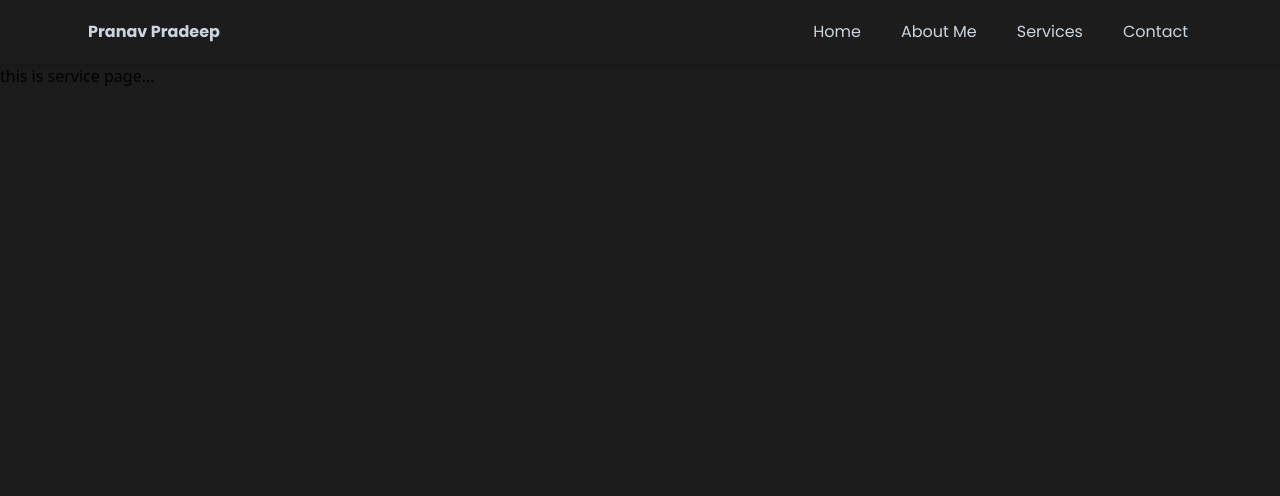
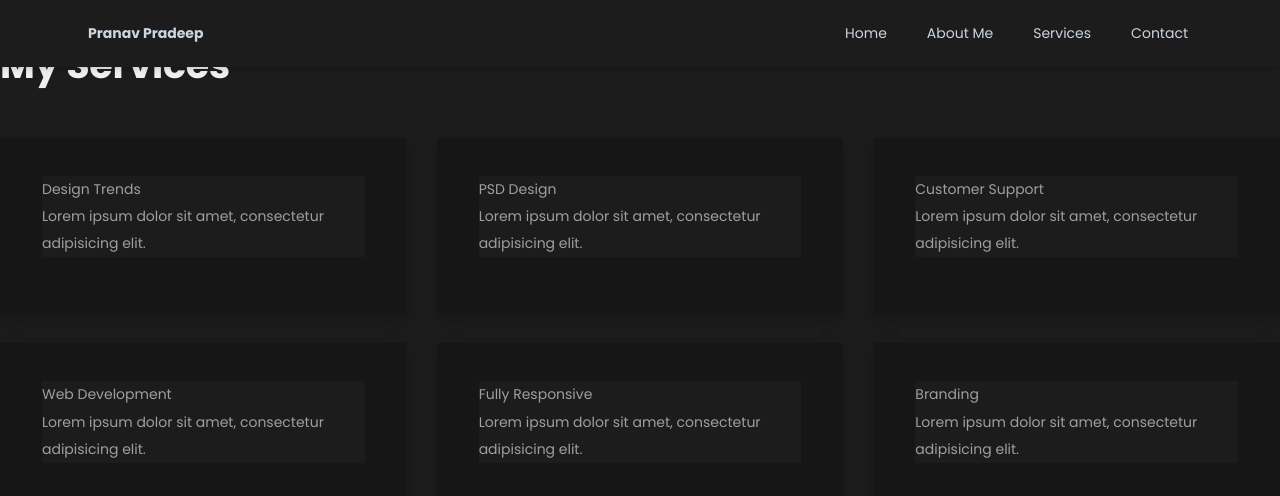
Before and after one commit to PranavPradeep390/MyPortfolio, a React (Create React App) app: page /services in a window 1280 px wide. Shown: the top 496 px of the page. Built offline with nearby package versions, Linux system fonts and the light colour scheme; a web font is replaced by a local one.

Commit message:
services started

```diff
--- a/package.json
+++ b/package.json
@@ -12,6 +12,7 @@
     "@testing-library/jest-dom": "^5.17.0",
     "@testing-library/react": "^13.4.0",
     "@testing-library/user-event": "^13.5.0",
+    "ionicons": "^7.4.0",
     "react": "^18.3.1",
     "react-dom": "^18.3.1",
     "react-icons": "^5.2.1",
--- a/src/components/Contact.jsx
+++ b/src/components/Contact.jsx
@@ -90,7 +90,7 @@ export const Contact = () => {
         </div>
 
         </div>
-  </div>
+        </div>
 </div>
 
   );
--- a/src/components/Services.jsx
+++ b/src/components/Services.jsx
@@ -1,10 +1,64 @@
-import React from 'react'
-function Services() {
+import React from 'react';
+// import 'ionicons/dist/css/ionicons.min.css';
+import './ServicesSection.css'; // Import your custom CSS file
+
+const Services = () => {
   return (
-    <div className='mt-16'>
-      <p>this is service page...</p>
+    <div className="services-section single-section snipcss-evYyI">
+      <div className="row">
+        <div className="col-12">
+          <div className="section-heading">
+            <p className="section-description">Services I offer to my clients</p>
+            <h2 className="section-title">My Services</h2>
+          </div>
+        </div>
+      </div>
+      <div className="row">
+        <div className="col-12 col-md-6 col-lg-4">
+          <div className="single-service">
+            <i className="icon service-icon ion-logo-css3"></i>
+            <h6 className="service-title">Design Trends</h6>
+            <p className="service-description">Lorem ipsum dolor sit amet, consectetur adipisicing elit.</p>
+          </div>
+        </div>
+        <div className="col-12 col-md-6 col-lg-4">
+          <div className="single-service">
+            <i className="icon service-icon ion-md-images"></i>
+            <h6 className="service-title">PSD Design</h6>
+            <p className="service-description">Lorem ipsum dolor sit amet, consectetur adipisicing elit.</p>
+          </div>
+        </div>
+        <div className="col-12 col-md-6 col-lg-4">
+          <div className="single-service">
+            <i className="icon service-icon ion-logo-ionic"></i>
+            <h6 className="service-title">Customer Support</h6>
+            <p className="service-description">Lorem ipsum dolor sit amet, consectetur adipisicing elit.</p>
+          </div>
+        </div>
+        <div className="col-12 col-md-6 col-lg-4">
+          <div className="single-service">
+            <i className="icon service-icon ion-logo-wordpress"></i>
+            <h6 className="service-title">Web Development</h6>
+            <p className="service-description">Lorem ipsum dolor sit amet, consectetur adipisicing elit.</p>
+          </div>
+        </div>
+        <div className="col-12 col-md-6 col-lg-4">
+          <div className="single-service rc-mb-0">
+            <i className="icon service-icon ion-md-move"></i>
+            <h6 className="service-title">Fully Responsive</h6>
+            <p className="service-description">Lorem ipsum dolor sit amet, consectetur adipisicing elit.</p>
+          </div>
+        </div>
+        <div className="col-12 col-md-6 col-lg-4">
+          <div className="single-service rc-mb-0">
+            <i className="icon service-icon ion-ios-rocket"></i>
+            <h6 className="service-title">Branding</h6>
+            <p className="service-description">Lorem ipsum dolor sit amet, consectetur adipisicing elit.</p>
+          </div>
+        </div>
+      </div>
     </div>
-  )
-}
+  );
+};
 
-export default Services
+export default Services;
--- /dev/null
+++ b/src/components/ServicesSection.css
@@ -0,0 +1,180 @@
+@import url('https://fonts.googleapis.com/css?family=Poppins:100,100i,200,200i,300,300i,400,400i,500,500i,600,600i,700,700i,800,800i,900,900i&display=swap');
+@import url('https://fonts.googleapis.com/css?family=Roboto:100,100i,300,300i,400,400i,500,500i,700,700i,900,900i&display=swap');
+@font-face {
+  font-family: "Ionicons";
+  src: url("https://kaleidoscopic-pie-2341a3.netlify.app/template/fonts/ionicons.eot?v=4.5.7");
+  src: url("https://kaleidoscopic-pie-2341a3.netlify.app/template/fonts/ionicons.eot?v=4.5.7#iefix") format("embedded-opentype"),
+    url("https://kaleidoscopic-pie-2341a3.netlify.app/template/fonts/ionicons.woff2?v=4.5.7") format("woff2"),
+    url("https://kaleidoscopic-pie-2341a3.netlify.app/template/fonts/ionicons.woff?v=4.5.7") format("woff"),
+    url("https://kaleidoscopic-pie-2341a3.netlify.app/template/fonts/ionicons.ttf?v=4.5.7") format("truetype"),
+    url("https://kaleidoscopic-pie-2341a3.netlify.app/template/fonts/ionicons.svg?v=4.5.7#Ionicons") format("svg");
+  font-weight: normal;
+  font-style: normal;
+}
+
+body {
+  direction: inherit;
+  color: #212529;
+  font-family: -apple-system, BlinkMacSystemFont, "Segoe UI", Roboto, "Helvetica Neue", Arial, "Noto Sans", sans-serif, "Apple Color Emoji", "Segoe UI Emoji", "Segoe UI Symbol", "Noto Color Emoji";
+  font-size: 1rem;
+  font-weight: 400;
+  line-height: 1.5;
+  text-align: left;
+}
+
+* {
+  box-sizing: border-box;
+}
+
+.col-12 {
+  padding-left: 15px;
+  padding-right: 15px;
+  position: relative;
+  width: 100%;
+}
+
+.col-12 {
+  -ms-flex: 0 0 100%;
+  flex: 0 0 100%;
+  max-width: 100%;
+}
+
+.row {
+  -ms-flex-wrap: wrap;
+  display: -ms-flexbox;
+  display: flex;
+  flex-wrap: wrap;
+  margin-left: -15px;
+  margin-right: -15px;
+}
+
+body {
+  background-color: #fff;
+  color: #212529;
+  font-family: -apple-system, BlinkMacSystemFont, "Segoe UI", Roboto, "Helvetica Neue", Arial, "Noto Sans", sans-serif, "Apple Color Emoji", "Segoe UI Emoji", "Segoe UI Symbol", "Noto Color Emoji";
+  font-size: 1rem;
+  font-weight: 400;
+  line-height: 1.5;
+  margin: 0;
+  text-align: left;
+}
+
+body {
+  background-color: #111;
+  color: #9f9f9f;
+  font-family: Poppins, sans-serif;
+  font-size: 14px;
+  font-weight: 400;
+  line-height: 1.95;
+  overflow: hidden;
+  position: relative;
+}
+
+html {
+  -webkit-tap-highlight-color: transparent;
+  -webkit-text-size-adjust: 100%;
+  font-family: sans-serif;
+  line-height: 1.15;
+}
+
+.single-section:not(:last-child) {
+  margin-bottom: 120px;
+}
+
+*,
+:after,
+:before {
+  box-sizing: border-box;
+}
+
+:selection {
+  background-color: #009e66;
+  color: #fff;
+}
+
+.col-12,
+.col-lg-4,
+.col-md-6 {
+  padding-left: 15px;
+  padding-right: 15px;
+  position: relative;
+  width: 100%;
+}
+
+@media (min-width: 768px) {
+  .col-md-6 {
+    -ms-flex: 0 0 50%;
+    flex: 0 0 50%;
+    max-width: 50%;
+  }
+}
+
+@media (min-width: 992px) {
+  .col-lg-4 {
+    -ms-flex: 0 0 33.33333%;
+    flex: 0 0 33.33333%;
+    max-width: 33.33333%;
+  }
+}
+
+.section-heading {
+  margin-bottom: 50px;
+  text-align: left;
+}
+
+.services-section .single-service {
+  background-color: #161616;
+  border-bottom: 2px solid transparent;
+  box-shadow: 0 6px 16px rgba(0, 0, 0, 0.2);
+  margin-bottom: 30px;
+  padding: 38px 42px;
+  transition: all 0.15s ease-in-out;
+}
+
+.services-section .single-service:hover {
+  border-bottom-color: #009e66;
+}
+
+.rc-mb-0 {
+  margin-bottom: 0 !important;
+}
+
+p {
+  margin-bottom: 1rem;
+  margin-top: 0;
+}
+
+.section-heading > .section-description {
+  font-size: 15px;
+  margin-bottom: 17px;
+}
+
+h2 {
+  margin-bottom: 0.5rem;
+  margin-top: 0;
+}
+
+h2 {
+  font-weight: 500;
+  line-height: 1.2;
+  margin-bottom: 0.5rem;
+}
+
+h2 {
+  font-size: 2rem;
+}
+
+h2 {
+  color: #f0f0f0;
+}
+
+.section-heading > .section-title {
+  display: inline-block;
+  font-size: 38px;
+  font-weight: 700;
+  letter-spacing: -0.25px;
+  line-height: 100%;
+  margin-bottom: 0;
+  position: relative;
+  z-index: 9;
+}
--- a/src/index.js
+++ b/src/index.js
@@ -4,6 +4,8 @@ import './index.css';
 import App from './App';
 import reportWebVitals from './reportWebVitals';
 import { BrowserRouter } from 'react-router-dom';
+// import 'ionicons/dist/css/ionicons.min.css';
+
 
 const root = ReactDOM.createRoot(document.getElementById('root'));
 root.render(
```
Also changed, not shown: 1 other file (tests, documents, lock files or other folders).
